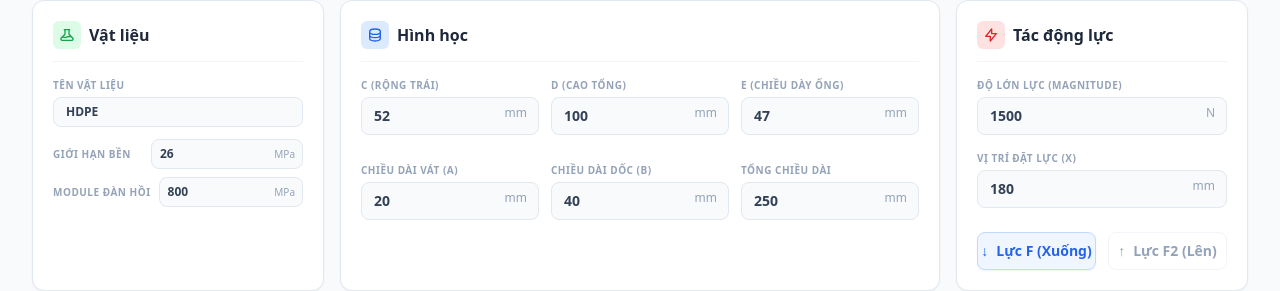
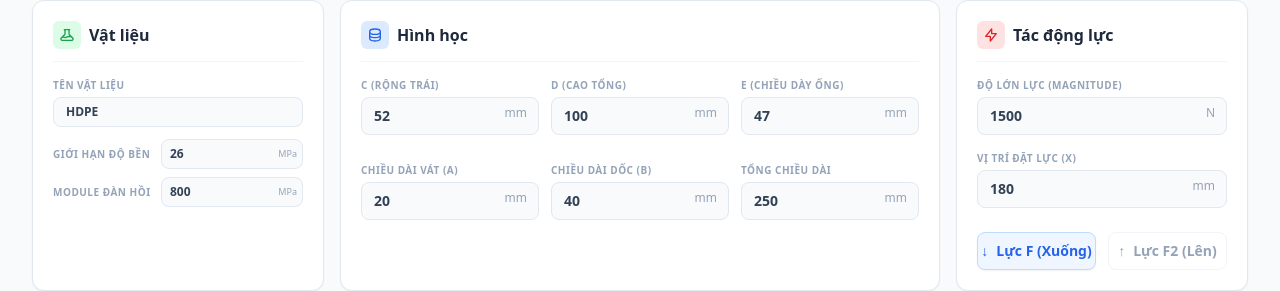
Before and after one commit to OceanHpCK/stress-analysis, a React (Vite) app: page / in a window 1280 px wide. Shown: the part 117-408 px from the top of the page. Built offline with nearby package versions, Linux system fonts and the light colour scheme.

Commit message:
fix: Rename label and fix input width for large numbers

```diff
--- a/components/Controls.tsx
+++ b/components/Controls.tsx
@@ -93,27 +93,27 @@ const Controls: React.FC<Props> = ({
           {/* Aligned Material Properties */}
           <div className="space-y-2">
             <div className="flex items-center gap-2">
-              <label className="text-[10px] font-bold text-slate-400 uppercase tracking-wider whitespace-nowrap min-w-[90px]">Giới hạn bền</label>
-              <div className="relative flex-1">
+              <label className="text-[10px] font-bold text-slate-400 uppercase tracking-wider whitespace-nowrap w-[100px] shrink-0">Giới hạn độ bền</label>
+              <div className="relative flex-1 min-w-[80px]">
                 <input
                   type="number"
                   value={material.yieldStrength}
                   onChange={(e) => handleMaterialChange('yieldStrength', e.target.value)}
-                  className="w-full pl-2 pr-12 py-1.5 bg-slate-50 border border-slate-200 rounded-lg text-xs font-semibold text-slate-700 focus:ring-2 focus:ring-green-500 focus:border-green-500 focus:bg-white transition-all outline-none"
+                  className="w-full pl-2 pr-10 py-1.5 bg-slate-50 border border-slate-200 rounded-lg text-xs font-semibold text-slate-700 focus:ring-2 focus:ring-green-500 focus:border-green-500 focus:bg-white transition-all outline-none"
                 />
-                <span className="absolute right-2 top-1/2 -translate-y-1/2 text-[10px] text-slate-400 font-medium select-none">MPa</span>
+                <span className="absolute right-1.5 top-1/2 -translate-y-1/2 text-[9px] text-slate-400 font-medium select-none">MPa</span>
               </div>
             </div>
             <div className="flex items-center gap-2">
-              <label className="text-[10px] font-bold text-slate-400 uppercase tracking-wider whitespace-nowrap min-w-[90px]">Module đàn hồi</label>
-              <div className="relative flex-1">
+              <label className="text-[10px] font-bold text-slate-400 uppercase tracking-wider whitespace-nowrap w-[100px] shrink-0">Module đàn hồi</label>
+              <div className="relative flex-1 min-w-[80px]">
                 <input
                   type="number"
                   value={material.modulus}
                   onChange={(e) => handleMaterialChange('modulus', e.target.value)}
-                  className="w-full pl-2 pr-12 py-1.5 bg-slate-50 border border-slate-200 rounded-lg text-xs font-semibold text-slate-700 focus:ring-2 focus:ring-green-500 focus:border-green-500 focus:bg-white transition-all outline-none"
+                  className="w-full pl-2 pr-10 py-1.5 bg-slate-50 border border-slate-200 rounded-lg text-xs font-semibold text-slate-700 focus:ring-2 focus:ring-green-500 focus:border-green-500 focus:bg-white transition-all outline-none"
                 />
-                <span className="absolute right-2 top-1/2 -translate-y-1/2 text-[10px] text-slate-400 font-medium select-none">MPa</span>
+                <span className="absolute right-1.5 top-1/2 -translate-y-1/2 text-[9px] text-slate-400 font-medium select-none">MPa</span>
               </div>
             </div>
           </div>
```
